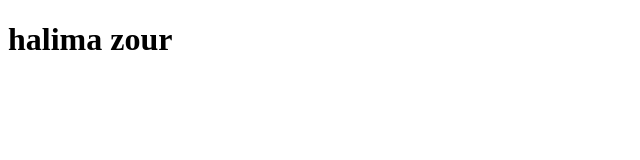
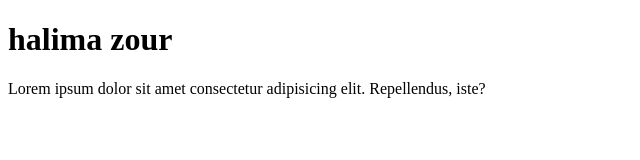
Before and after one commit to Halima-zour/exercice1, a plain HTML site: page index.html in a window 1280 px wide. Shown: the whole page, without its empty margins (0-640 px from the left). Drawn offline with Linux system fonts and the light colour scheme.

Commit message:
seconde commit

```diff
--- a/index.html
+++ b/index.html
@@ -9,5 +9,6 @@
     <h1>
         halima zour
     </h1>
+    <p>Lorem ipsum dolor sit amet consectetur adipisicing elit. Repellendus, iste?</p>
 </body>
 </html>
```
